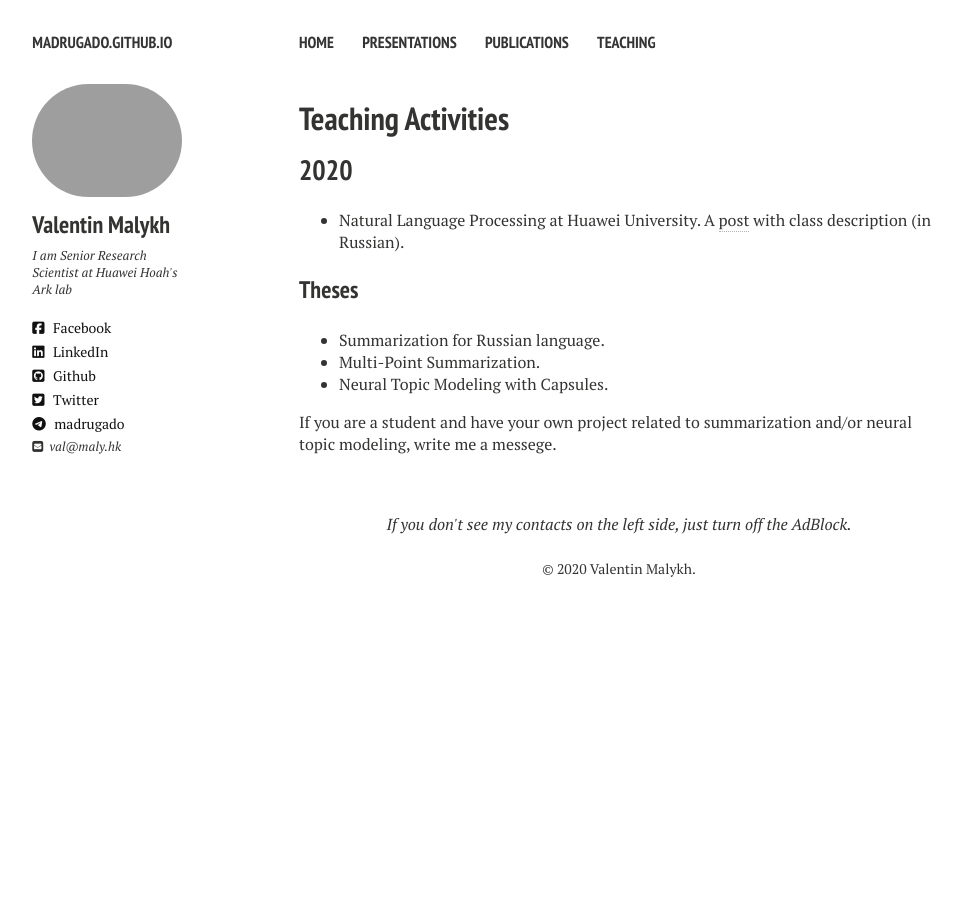
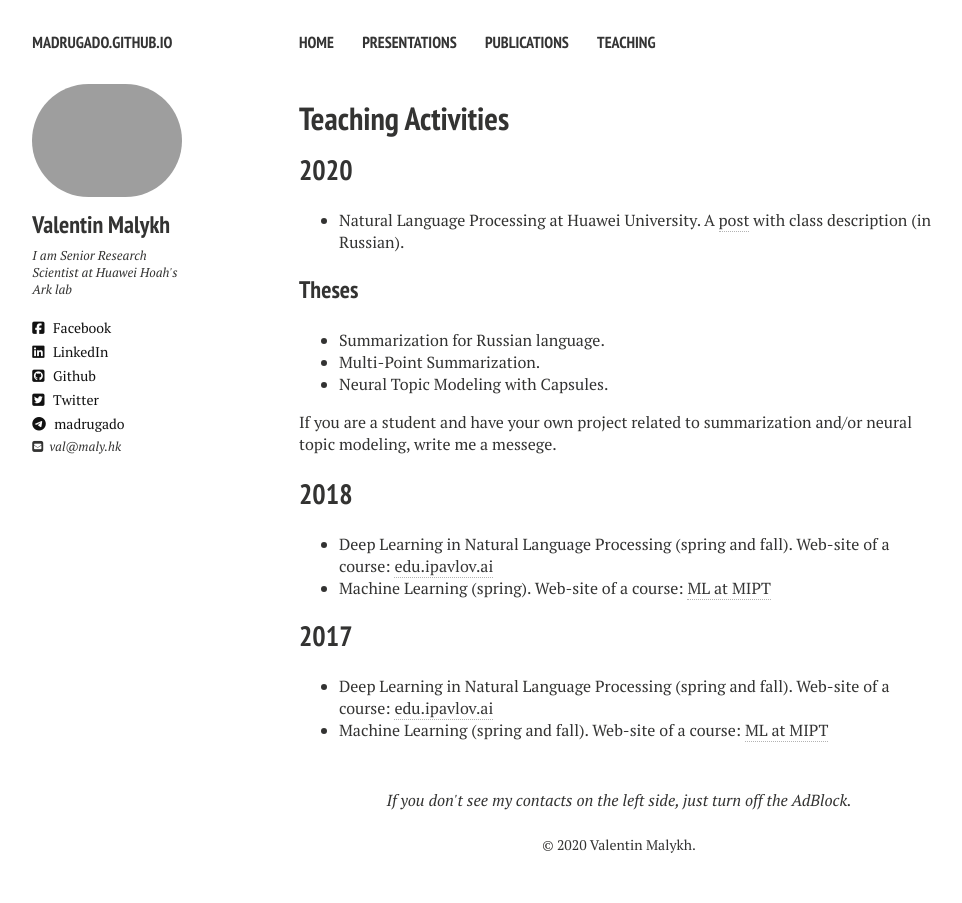
Before and after one commit to madrugado/madrugado.github.io, a Jekyll site: the page built from teaching.md, in a window 1280 px wide. Shown: the whole page, without its empty margins (21-983 px from the left). Built offline with Jekyll 4.4.1, drawn with Linux system fonts in a browser that asks for light colours; nearby versions of some CDN libraries.

Commit message:
UPD: previous courses

```diff
--- a/teaching.md
+++ b/teaching.md
@@ -14,3 +14,11 @@ tagline: Courses and Themes for Theses
 - Neural Topic Modeling with Capsules.
 
 If you are a student and have your own project related to summarization and/or neural topic modeling, write me a messege.
+
+## 2018
+- Deep Learning in Natural Language Processing (spring and fall). Web-site of a course: [edu.ipavlov.ai](https://edu.ipavlov.ai)
+- Machine Learning (spring). Web-site of a course: [ML at MIPT](https://ml-mipt.github.io)
+
+## 2017
+- Deep Learning in Natural Language Processing (spring and fall). Web-site of a course: [edu.ipavlov.ai](https://edu.ipavlov.ai)
+- Machine Learning (spring and fall). Web-site of a course: [ML at MIPT](https://ml-mipt.github.io)
```
